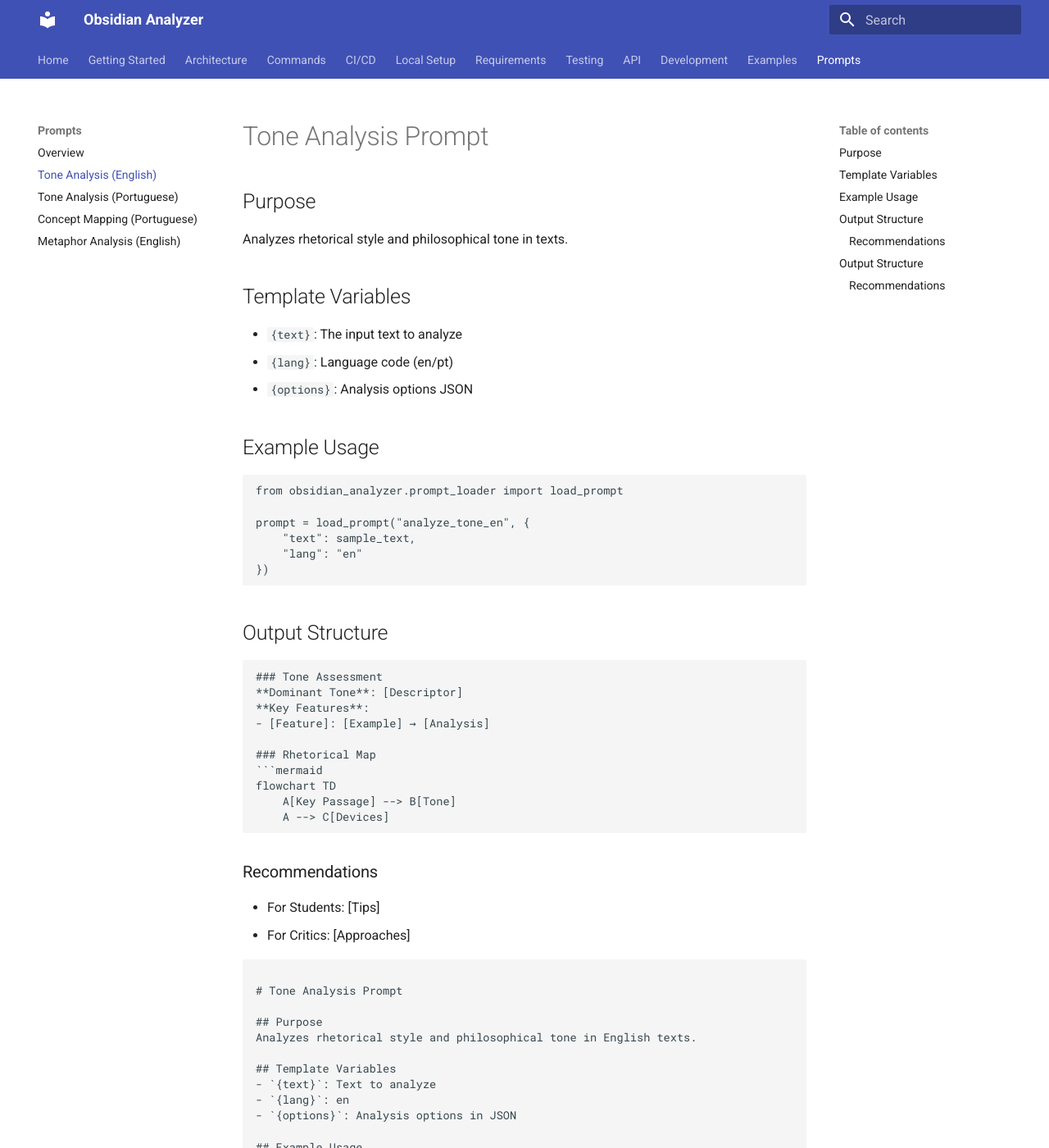
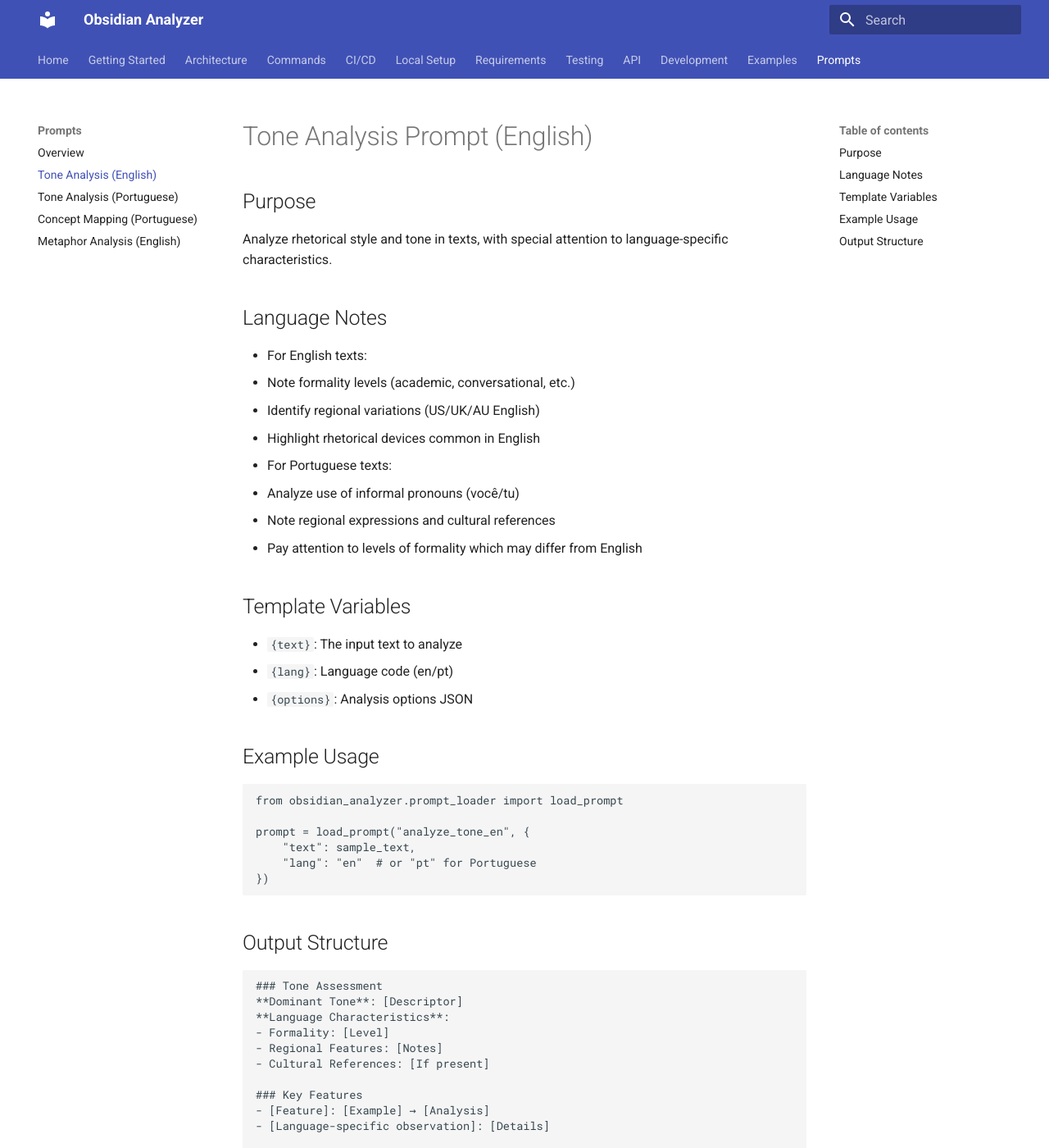
Before and after one commit to h0ffmann/the-garden-of-aflictions, an MkDocs documentation site: the page built from docs/prompts/analyze_tone_en.md, in a window 1280 px wide and 1400 px high. Shown: the whole window at 82% size. Built offline with MkDocs 1.6.1 and Material for MkDocs 9.7.7, drawn with Linux system fonts in a browser that asks for light colours; some of the changed text lies outside the part shown.

Commit message:
feat: refactor tone analysis prompt with language-specific notes

````diff
--- a/docs/prompts/analyze_tone_en.md
+++ b/docs/prompts/analyze_tone_en.md
@@ -1,7 +1,17 @@
-# Tone Analysis Prompt
+# Tone Analysis Prompt (English)
 
 ## Purpose
-Analyzes rhetorical style and philosophical tone in texts.
+Analyze rhetorical style and tone in texts, with special attention to language-specific characteristics.
+
+## Language Notes
+- For English texts:
+  - Note formality levels (academic, conversational, etc.)
+  - Identify regional variations (US/UK/AU English)
+  - Highlight rhetorical devices common in English
+- For Portuguese texts:
+  - Analyze use of informal pronouns (você/tu)
+  - Note regional expressions and cultural references
+  - Pay attention to levels of formality which may differ from English
 
 ## Template Variables
 - `{text}`: The input text to analyze
@@ -14,7 +24,7 @@ from obsidian_analyzer.prompt_loader import load_prompt
 
 prompt = load_prompt("analyze_tone_en", {
     "text": sample_text,
-    "lang": "en"
+    "lang": "en"  # or "pt" for Portuguese
 })
 ```
 
@@ -22,61 +32,22 @@ prompt = load_prompt("analyze_tone_en", {
 ```markdown
 ### Tone Assessment
 **Dominant Tone**: [Descriptor]
-**Key Features**:
+**Language Characteristics**:
+- Formality: [Level]
+- Regional Features: [Notes]
+- Cultural References: [If present]
+
+### Key Features
 - [Feature]: [Example] → [Analysis]
+- [Language-specific observation]: [Details]
 
-### Rhetorical Map
-```mermaid
-flowchart TD
-    A[Key Passage] --> B[Tone]
-    A --> C[Devices]
+### Recommendations
+- For Translation: [Notes on tone preservation]
+- For Analysis: [Approaches for this language]
 ```
 
-### Recommendations
-- For Students: [Tips]
-- For Critics: [Approaches]
-```
-
-# Tone Analysis Prompt
-
-## Purpose
-Analyzes rhetorical style and philosophical tone in English texts.
-
-## Template Variables
-- `{text}`: Text to analyze
-- `{lang}`: en
-- `{options}`: Analysis options in JSON
-
-## Example Usage
-```python
-from obsidian_analyzer.prompt_loader import load_prompt
-
-prompt = load_prompt("analyze_tone_en", {
-    "text": english_text,
-    "lang": "en"
-})
-```
-
-## Output Structure
-```markdown
-### Tone Assessment
-**Dominant Tone**: [descriptor]
-**Key Features**:
-- [Feature]: [Example] → [Analysis]
-
-### Rhetorical Map
-```mermaid
-flowchart TD
-    A[Key Passage] --> B[Tone]
-    A --> C[Stylistic Devices]
-```
-
-### Recommendations
-- For Students: [Tips]
-- For Critics: [Approaches]
-```
-
-**Notes**:
-- Focus on philosophical rather than purely linguistic analysis
-- Consider academic vs popular writing markers
-- Note use of irony/sarcasm
+**Analysis Guidelines**:
+1. First determine the base language and regional variety
+2. Identify formal/informal markers specific to that language
+3. Note any culture-specific references or idioms
+4. Analyze how tone is created through language-specific devices
````
